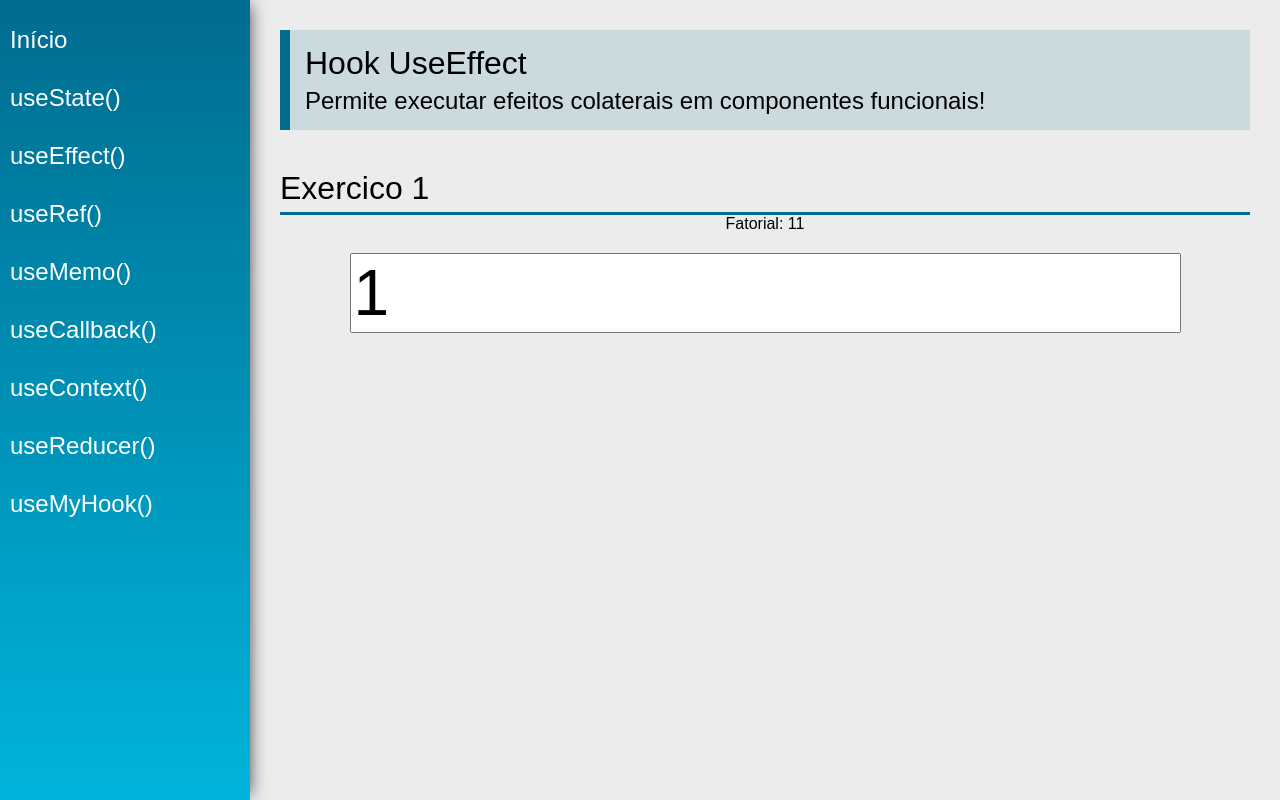
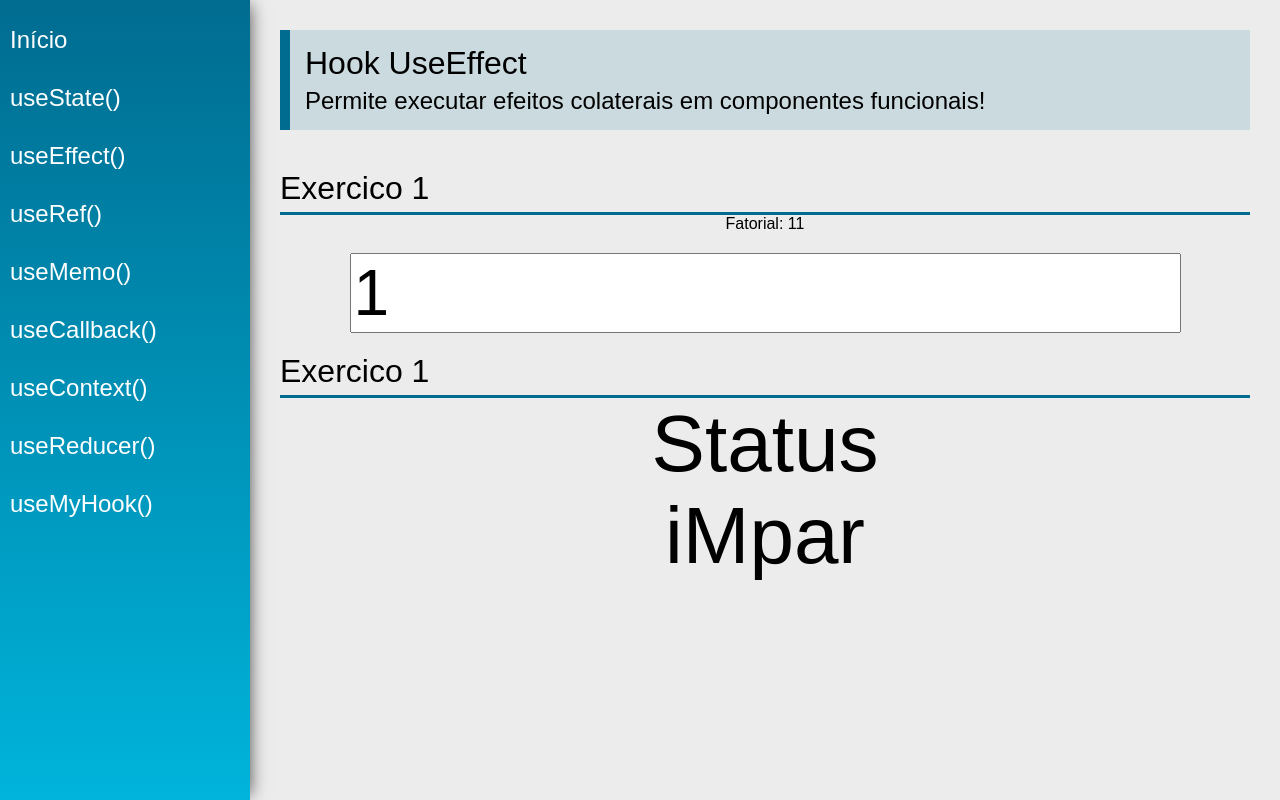
Before and after one commit to DaniloFnds/hooks_react, a React (Create React App) app: page /useEffect in a window 1280 px wide. Built offline with nearby package versions, Linux system fonts and the light colour scheme.

Commit message:
init curso

```diff
--- a/src/views/examples/UseEffect.jsx
+++ b/src/views/examples/UseEffect.jsx
@@ -18,6 +18,13 @@ const UseEffect = (props) => {
         // é chamado essa funcao e assim alterado o estado do component setFatorial
     }, [number])
 
+
+    const [status, setStatus] = useState("impar")
+
+    useEffect(function () {
+        setStatus(number % 2 === 0 ? "Par" : "iMpar")
+    }, [number])
+
     return (
         <div className="UseEffect">
             <PageTitle
@@ -34,6 +41,12 @@ const UseEffect = (props) => {
 
                 </input>
             </div>
+            <SectionTitle title={"Exercico 1"}></SectionTitle>
+            <div className="center">
+                <span className={"text"}>Status</span>
+                <span className={"text"}>{status}</span>
+            </div>
+
         </div>
     )
 }
```
